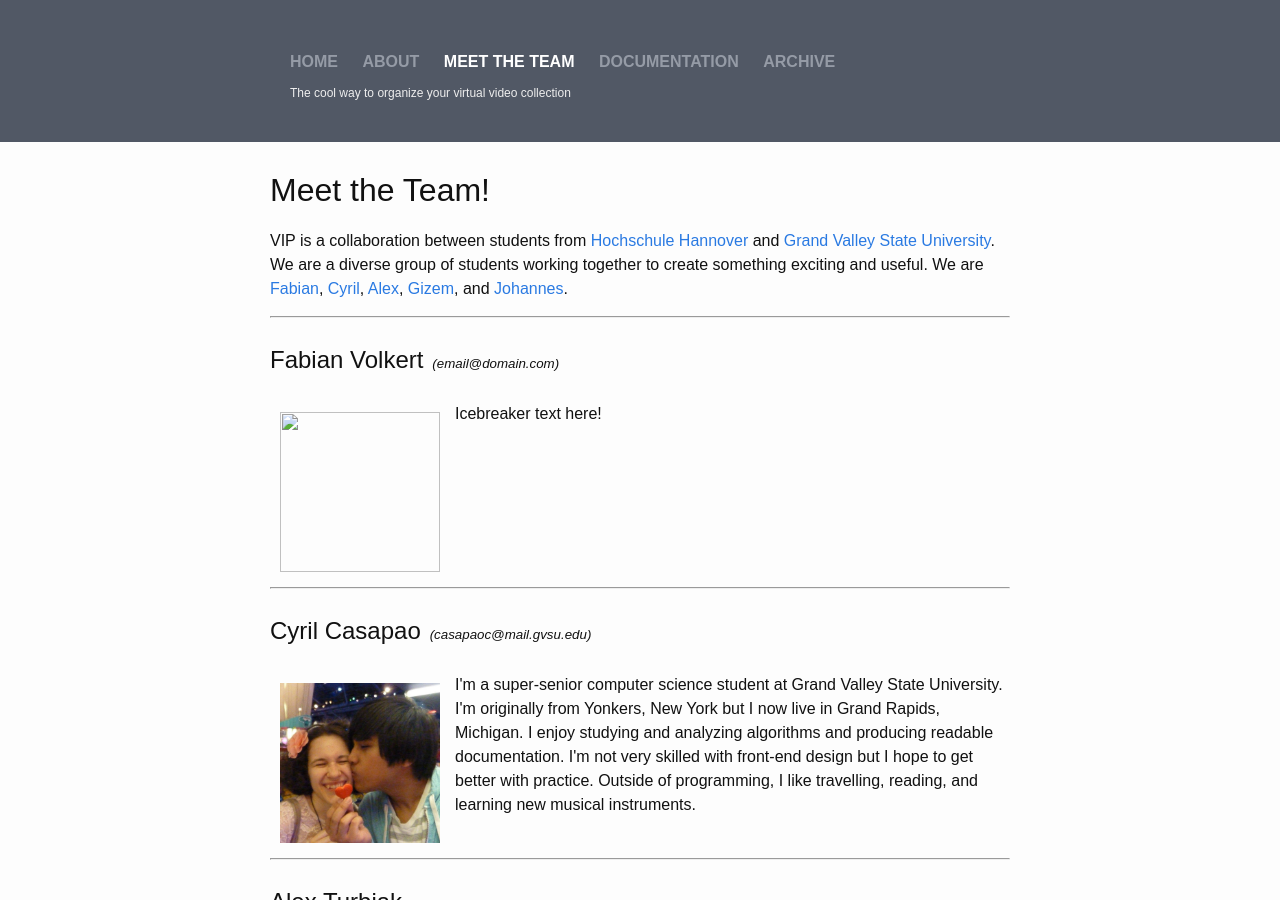
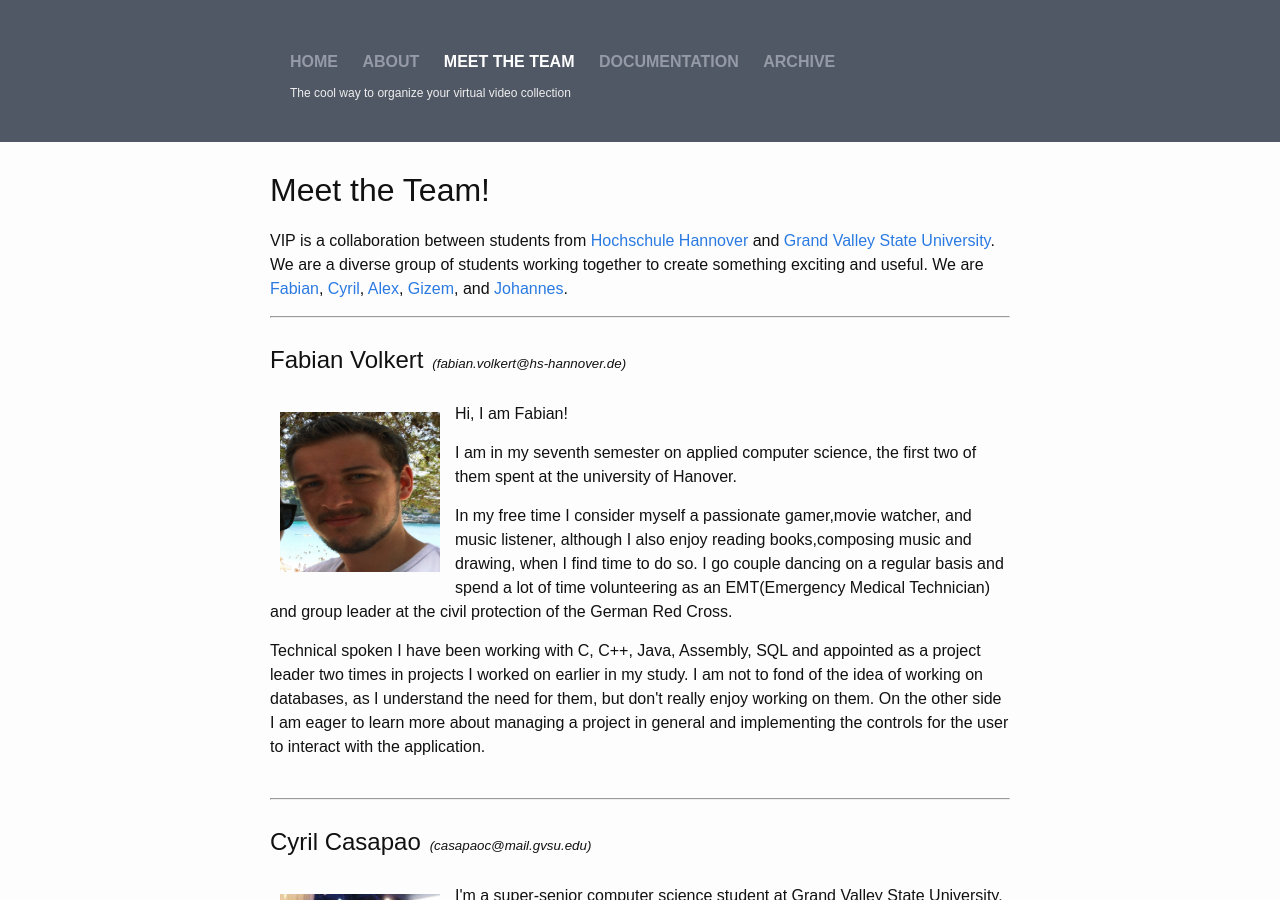
Before and after one commit to VolkertF/vip-project, a Jekyll site: the page built from team.html, in a window 1280 px wide and 900 px high. Built offline with Jekyll 4.4.1, drawn with Linux system fonts in a browser that asks for light colours.

Commit message:
Fixed spelling error in documentation page
Added icebreaker and picture for team page

```diff
--- a/documentation.html
+++ b/documentation.html
@@ -9,4 +9,4 @@ title: VIP - Documentation
 </ul>
 
 <h2 id="prospectus">Prospectus</h2>
-<p>The prospectus for the VIP project can be viewed <a href="//docs.google.com/document/d/1qPEl9FSbGLBTPyygzLces5MD2xF-Ha8-Osji7GmrLq8/edit?usp=sharing" target="_blank">here</a>. It includes information such as the intial product backlog and a subset of the ACM Code of Ethics we believed to be particularly relevant to the project.</p>
+<p>The prospectus for the VIP project can be viewed <a href="//docs.google.com/document/d/1qPEl9FSbGLBTPyygzLces5MD2xF-Ha8-Osji7GmrLq8/edit?usp=sharing" target="_blank">here</a>. It includes information such as the initial product backlog and a subset of the ACM Code of Ethics we believed to be particularly relevant to the project.</p>
--- a/team.html
+++ b/team.html
@@ -12,10 +12,10 @@ title: VIP - Meet the Team
 <div id="fabian" class="team-member">
 	<hr><br>
 	<h2 class="team-member-name">Fabian Volkert</h2>&nbsp;
-	<small><em>(email@domain.com)</em></small>
+	<small><em>(fabian.volkert@hs-hannover.de)</em></small>
 	<br><br>
-	<img src="#" class="team-image">
-	<p class="team-icebreaker">Icebreaker text here!</p>
+	<img src="{{ site.baseurl }}/images/fabian.jpg" class="team-image">
+	<p class="team-icebreaker">Hi, I am Fabian!</p><p>I am in my seventh semester on applied computer science, the first two of them spent at the university of Hanover.</p><p>In my free time I consider myself a passionate gamer,movie watcher, and music listener, although I also enjoy reading books,composing music and drawing, when I find time to do so. I go couple dancing on a regular basis and spend a lot of time volunteering as an EMT(Emergency Medical Technician) and group leader at the civil protection of the German Red Cross.</p><p>Technical spoken I   have been working with C, C++, Java, Assembly, SQL and appointed as a project leader two times in projects I worked on earlier in my study. I am not to fond of the idea of working on databases, as I understand the need for them, but don't really enjoy working on them. On the other side I am eager to learn more about managing a project in general and implementing the controls for the user to interact with the application.</p>
 	<br>
 </div>
 
```
Also changed, not shown: images/fabian.jpg (added).
